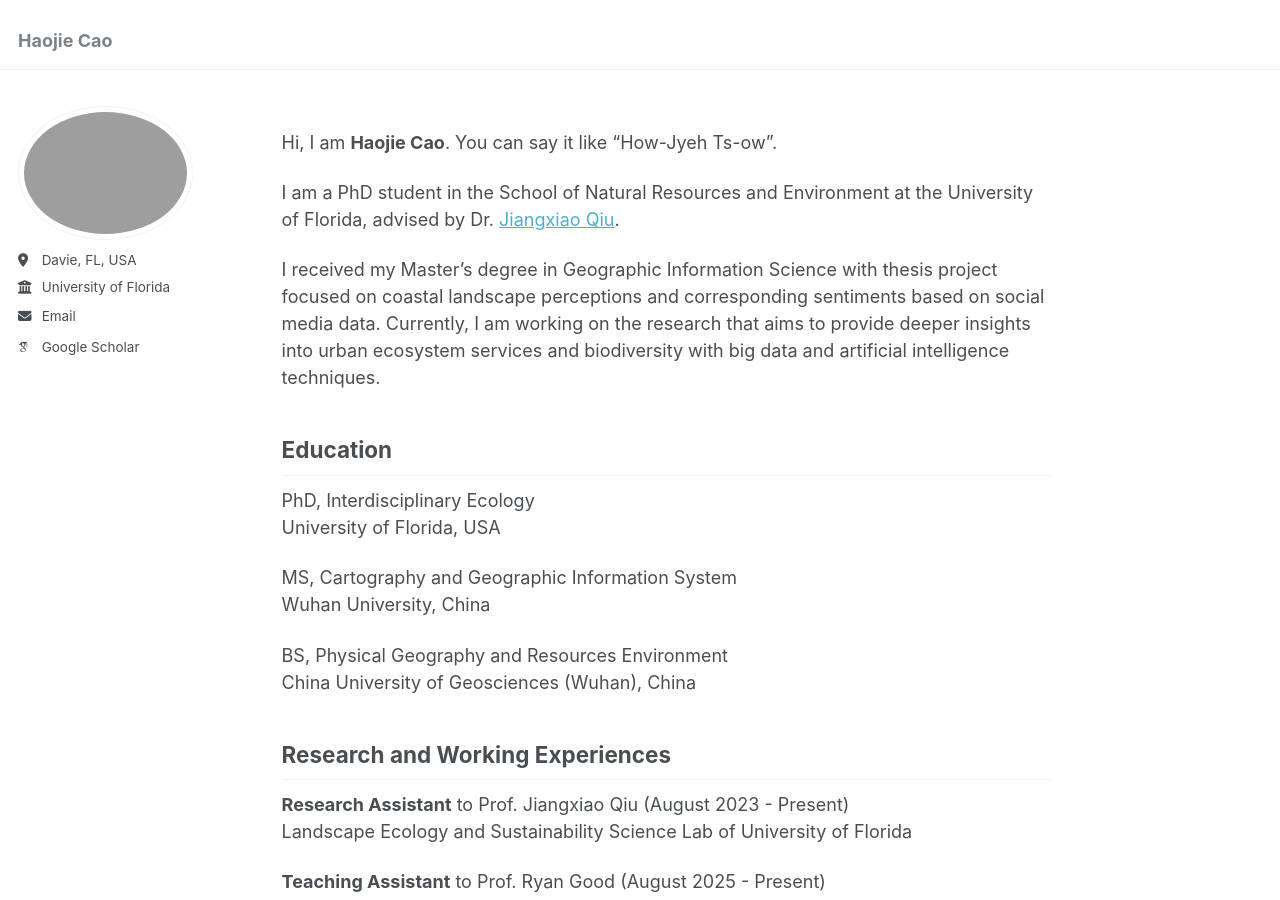
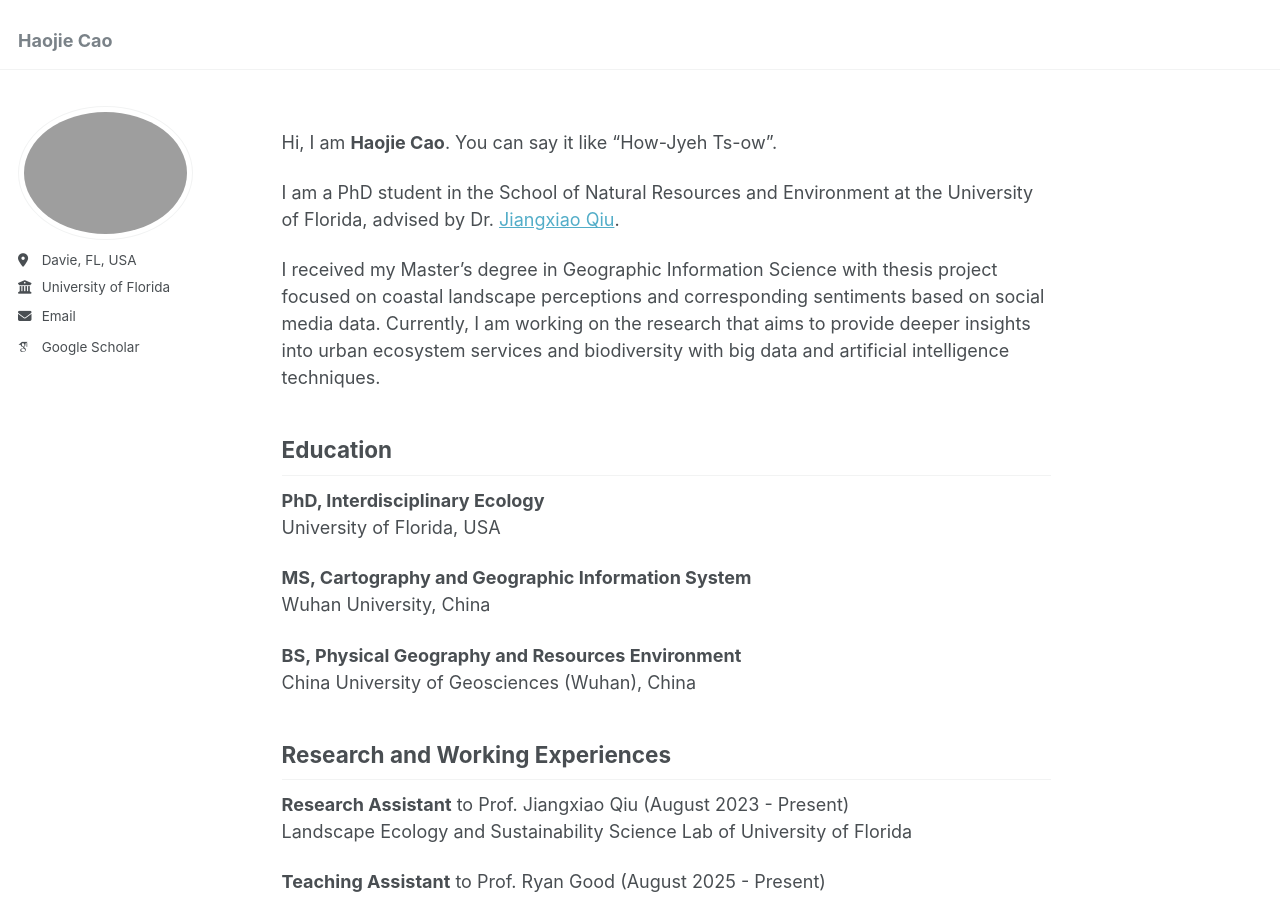
Before and after one commit to haojiecao42/haojiecao42.github.io, a Jekyll site: the page built from _pages/about.md, in a window 1280 px wide and 900 px high. Built offline with Jekyll 4.4.1, drawn with Linux system fonts in a browser that asks for light colours; some web fonts are replaced.

```diff
--- a/_pages/about.md
+++ b/_pages/about.md
@@ -14,13 +14,13 @@ I am a PhD student in the School of Natural Resources and Environment at the Uni
 I received my Master's degree in Geographic Information Science with thesis project focused on coastal landscape perceptions and corresponding sentiments based on social media data. Currently, I am working on the research that aims to provide deeper insights into urban ecosystem services and biodiversity with big data and artificial intelligence techniques.
 
 ## Education
-PhD, Interdisciplinary Ecology<br>
+**PhD, Interdisciplinary Ecology**<br>
 University of Florida, USA
 
-MS, Cartography and Geographic Information System<br>
+**MS, Cartography and Geographic Information System**<br>
 Wuhan University, China
 
-BS, Physical Geography and Resources Environment<br>
+**BS, Physical Geography and Resources Environment**<br>
 China University of Geosciences (Wuhan), China
 
 ## Research and Working Experiences
```
